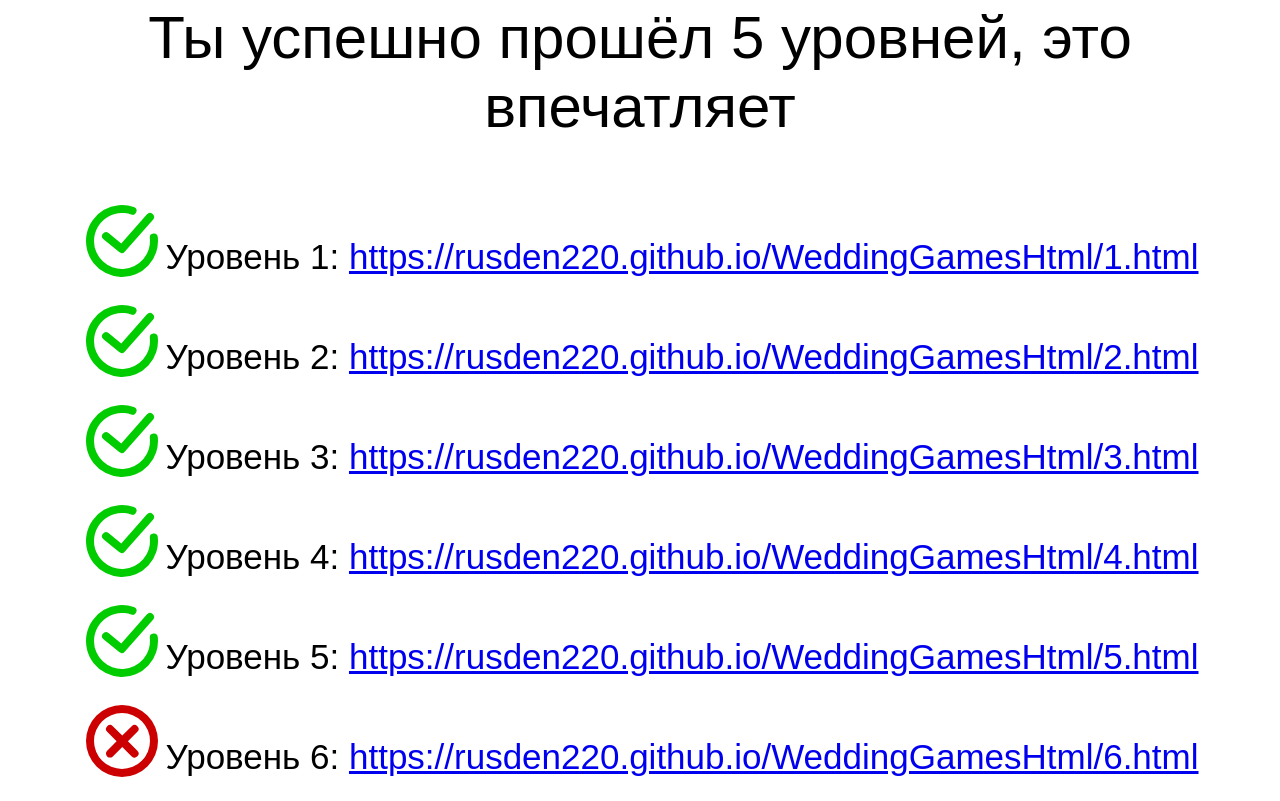
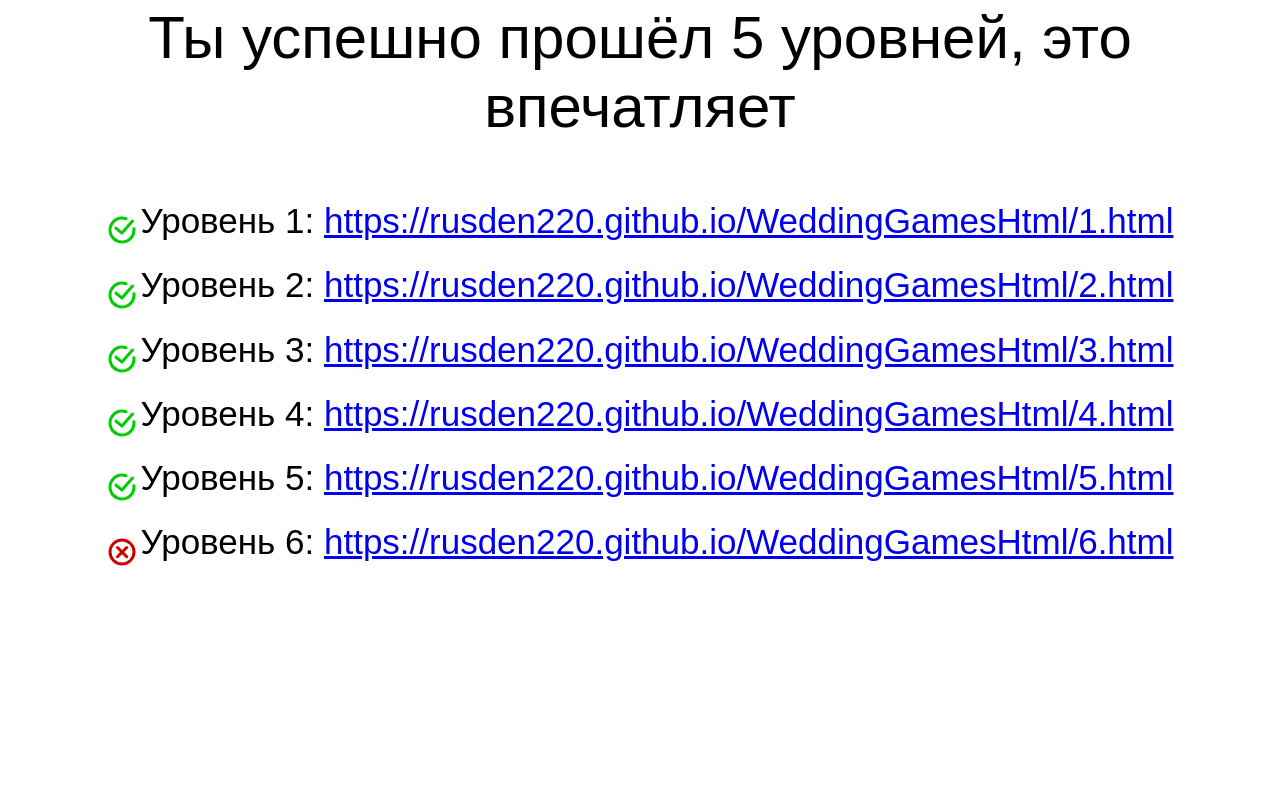
Before and after one commit to rusden220/WeddingGamesHtml, a plain HTML site: page 6.html in a window 1280 px wide. Shown: the part 470-1271 px from the top of the page. After the commit the page ends 1057 px from the top, so only its background shows below. Drawn offline with Linux system fonts and the light colour scheme.

Commit message:
Update 6.html

```diff
--- a/6.html
+++ b/6.html
@@ -12,37 +12,37 @@
 
     <div>
         <p>
-            <svg width="80px" height="80px" viewBox="0 0 20 20" xmlns="http://www.w3.org/2000/svg" fill="none">
+            <svg width="30px" height="30px" viewBox="0 0 20 20" xmlns="http://www.w3.org/2000/svg" fill="none">
                 <path fill="#00CC00" fill-rule="evenodd" d="M3 10a7 7 0 019.307-6.611 1 1 0 00.658-1.889 9 9 0 105.98 7.501 1 1 0 00-1.988.22A7 7 0 113 10zm14.75-5.338a1 1 0 00-1.5-1.324l-6.435 7.28-3.183-2.593a1 1 0 00-1.264 1.55l3.929 3.2a1 1 0 001.38-.113l7.072-8z"/>
             </svg>
             <span class="task-text-svg">Уровень 1: </span><a href="https://rusden220.github.io/WeddingGamesHtml/1.html" class="task-text-svg">https://rusden220.github.io/WeddingGamesHtml/1.html</a>
         </p>
         <p >
-            <svg width="80px" height="80px" viewBox="0 0 20 20" xmlns="http://www.w3.org/2000/svg" fill="none">
+            <svg width="30px" height="30px" viewBox="0 0 20 20" xmlns="http://www.w3.org/2000/svg" fill="none">
                 <path fill="#00CC00" fill-rule="evenodd" d="M3 10a7 7 0 019.307-6.611 1 1 0 00.658-1.889 9 9 0 105.98 7.501 1 1 0 00-1.988.22A7 7 0 113 10zm14.75-5.338a1 1 0 00-1.5-1.324l-6.435 7.28-3.183-2.593a1 1 0 00-1.264 1.55l3.929 3.2a1 1 0 001.38-.113l7.072-8z"/>
             </svg>
             <span class="task-text-svg">Уровень 2: </span><a href="https://rusden220.github.io/WeddingGamesHtml/2.html" class="task-text-svg">https://rusden220.github.io/WeddingGamesHtml/2.html</a>
         </p>
         <p >
-            <svg width="80px" height="80px" viewBox="0 0 20 20" xmlns="http://www.w3.org/2000/svg" fill="none">
+            <svg width="30px" height="30px" viewBox="0 0 20 20" xmlns="http://www.w3.org/2000/svg" fill="none">
                 <path fill="#00CC00" fill-rule="evenodd" d="M3 10a7 7 0 019.307-6.611 1 1 0 00.658-1.889 9 9 0 105.98 7.501 1 1 0 00-1.988.22A7 7 0 113 10zm14.75-5.338a1 1 0 00-1.5-1.324l-6.435 7.28-3.183-2.593a1 1 0 00-1.264 1.55l3.929 3.2a1 1 0 001.38-.113l7.072-8z"/>
             </svg>
             <span class="task-text-svg">Уровень 3: </span><a href="https://rusden220.github.io/WeddingGamesHtml/3.html" class="task-text-svg">https://rusden220.github.io/WeddingGamesHtml/3.html</a>
         </p>
         <p >
-            <svg width="80px" height="80px" viewBox="0 0 20 20" xmlns="http://www.w3.org/2000/svg" fill="none">
+            <svg width="30px" height="30px" viewBox="0 0 20 20" xmlns="http://www.w3.org/2000/svg" fill="none">
                 <path fill="#00CC00" fill-rule="evenodd" d="M3 10a7 7 0 019.307-6.611 1 1 0 00.658-1.889 9 9 0 105.98 7.501 1 1 0 00-1.988.22A7 7 0 113 10zm14.75-5.338a1 1 0 00-1.5-1.324l-6.435 7.28-3.183-2.593a1 1 0 00-1.264 1.55l3.929 3.2a1 1 0 001.38-.113l7.072-8z"/>
             </svg>
             <span class="task-text-svg">Уровень 4: </span><a href="https://rusden220.github.io/WeddingGamesHtml/4.html" class="task-text-svg">https://rusden220.github.io/WeddingGamesHtml/4.html</a>
         </p>
         <p >
-            <svg width="80px" height="80px" viewBox="0 0 20 20" xmlns="http://www.w3.org/2000/svg" fill="none">
+            <svg width="30px" height="30px" viewBox="0 0 20 20" xmlns="http://www.w3.org/2000/svg" fill="none">
                 <path fill="#00CC00" fill-rule="evenodd" d="M3 10a7 7 0 019.307-6.611 1 1 0 00.658-1.889 9 9 0 105.98 7.501 1 1 0 00-1.988.22A7 7 0 113 10zm14.75-5.338a1 1 0 00-1.5-1.324l-6.435 7.28-3.183-2.593a1 1 0 00-1.264 1.55l3.929 3.2a1 1 0 001.38-.113l7.072-8z"/>
             </svg>
             <span class="task-text-svg">Уровень 5: </span><a href="https://rusden220.github.io/WeddingGamesHtml/5.html" class="task-text-svg">https://rusden220.github.io/WeddingGamesHtml/5.html</a>
         </p>
         <p >
-            <svg width="80px" height="80px" viewBox="0 0 20 20" xmlns="http://www.w3.org/2000/svg" fill="none">
+            <svg width="30px" height="30px" viewBox="0 0 20 20" xmlns="http://www.w3.org/2000/svg" fill="none">
                 <path fill="#CC0000" fill-rule="evenodd" d="M10 3a7 7 0 100 14 7 7 0 000-14zm-9 7a9 9 0 1118 0 9 9 0 01-18 0zm12.844-3.707a1 1 0 010 1.414l-2.361 2.362 2.361 2.36a1 1 0 01-1.414 1.415l-2.361-2.361-2.362 2.361a1 1 0 11-1.414-1.414l2.361-2.361-2.361-2.362a1 1 0 011.414-1.414l2.362 2.361 2.36-2.361a1 1 0 011.415 0z"/>
             </svg>
             <span class="task-text-svg">Уровень 6: </span><a href="https://rusden220.github.io/WeddingGamesHtml/6.html" class="task-text-svg">https://rusden220.github.io/WeddingGamesHtml/6.html</a>
```
